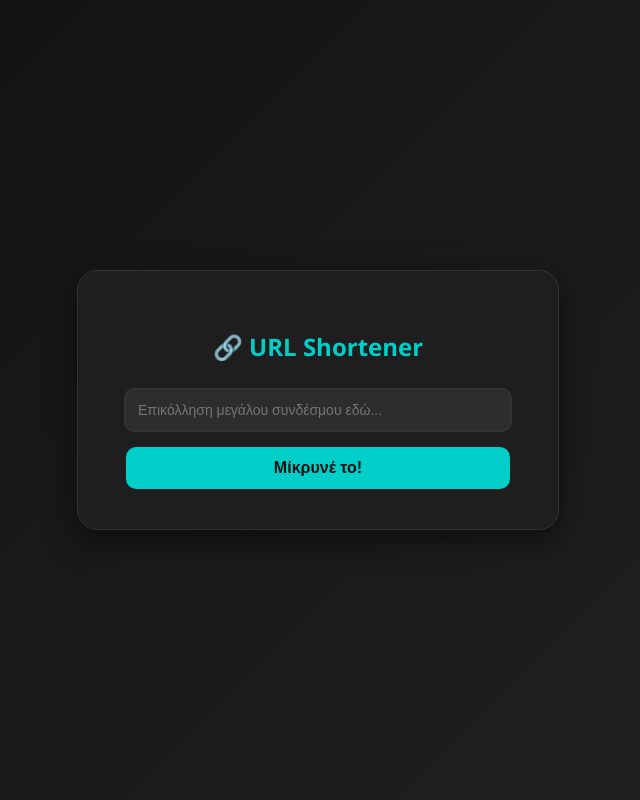
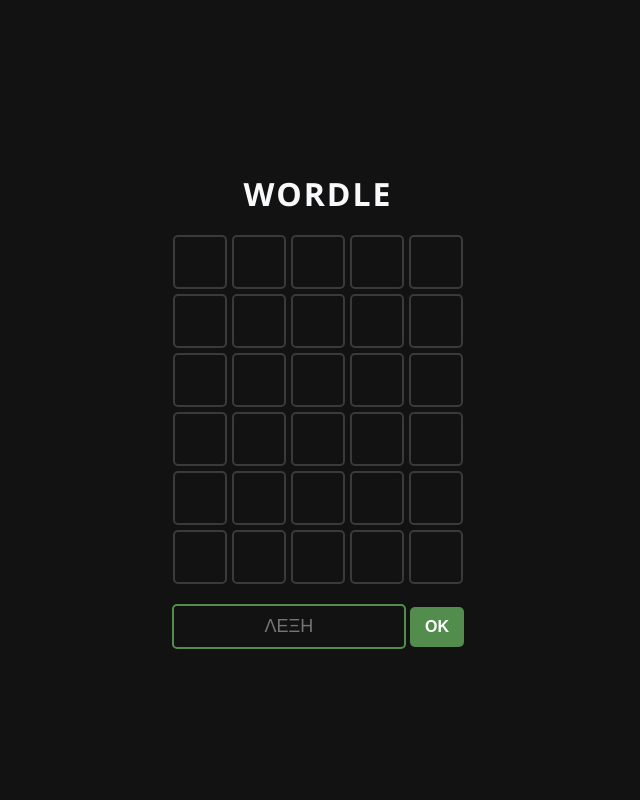
Before and after one commit to nikkar1985/flask, a Flask app: page / in a window 1280 px wide. Shown: the whole page, without its empty margins (322-962 px from the left). Run offline with Flask 3, Linux system fonts and the light colour scheme.

Commit message:
Update index.html

```diff
--- a/templates/index.html
+++ b/templates/index.html
@@ -3,57 +3,93 @@
 <head>
     <meta charset="UTF-8">
     <meta name="viewport" content="width=device-width, initial-scale=1.0">
-    <title>URL Shortener</title>
+    <title>Flask Wordle</title>
     <style>
         body {
             font-family: 'Segoe UI', sans-serif;
-            background: linear-gradient(135deg, #111, #222);
+            background-color: #121213; color: white;
             display: flex; justify-content: center; align-items: center;
-            min-height: 100vh; margin: 0; color: #fff;
+            min-height: 100vh; margin: 0;
         }
-        .card {
-            background: #1e1e1e; padding: 40px; border-radius: 20px;
-            box-shadow: 0 10px 30px rgba(0,0,0,0.5); width: 400px; text-align: center;
-            border: 1px solid #333;
+        .container { text-align: center; width: 350px; }
+        h1 { color: #f8f9fa; letter-spacing: 2px; margin-bottom: 20px; }
+
+        .grid { display: flex; flex-direction: column; gap: 5px; margin-bottom: 20px; }
+        .row { display: flex; justify-content: center; gap: 5px; }
+        .tile {
+            width: 50px; height: 50px; border: 2px solid #3a3a3c;
+            display: flex; justify-content: center; align-items: center;
+            font-size: 24px; font-weight: bold; text-transform: uppercase;
+            border-radius: 5px;
         }
-        h2 { color: #00cec9; margin-bottom: 25px; }
-        input[type="url"] {
-            width: 90%; padding: 12px; border: 2px solid #333; background: #2d2d2d;
-            border-radius: 10px; font-size: 14px; outline: none; color: white; margin-bottom: 15px;
+
+        .correct { background-color: #538d4e; border-color: #538d4e; }
+        .present { background-color: #b59f3b; border-color: #b59f3b; }
+        .absent { background-color: #3a3a3c; border-color: #3a3a3c; }
+
+        input[type="text"] {
+            width: 60%; padding: 10px; border: 2px solid #3a3a3c; background: #121213;
+            color: white; font-size: 18px; text-align: center; border-radius: 5px; outline: none;
+            text-transform: uppercase;
         }
-        input[type="url"]:focus { border-color: #00cec9; }
+        input[type="text"]:focus { border-color: #538d4e; }
         button {
-            width: 96%; padding: 12px; border: none; background: #00cec9;
-            color: #111; border-radius: 10px; font-weight: bold; cursor: pointer; font-size: 16px;
+            padding: 11px 15px; background: #538d4e; color: white; border: none;
+            font-weight: bold; border-radius: 5px; cursor: pointer; font-size: 16px;
         }
-        button:hover { background: #00b5b5; }
-        .result-box {
-            margin-top: 30px; padding: 15px; background: #2d2d2d; border-radius: 10px;
-            border: 1px dashed #00cec9;
+        button:hover { background: #43733f; }
+
+        .message { margin-top: 20px; font-size: 18px; font-weight: bold; }
+        .error { color: #e74c3c; font-size: 14px; margin-bottom: 10px; }
+        .btn-reset {
+            display: inline-block; margin-top: 15px; padding: 8px 15px;
+            background: #3a3a3c; color: white; text-decoration: none; border-radius: 5px; font-size: 14px;
         }
-        .result-box a { color: #00cec9; font-weight: bold; font-size: 18px; text-decoration: none; }
-        .result-box a:hover { text-decoration: underline; }
-        .error { color: #ff7675; margin-top: 15px; font-size: 14px; }
+        .btn-reset:hover { background: #4a4a4c; }
     </style>
 </head>
 <body>
 
-    <div class="card">
-        <h2>🔗 URL Shortener</h2>
+    <div class="container">
+        <h1>WORDLE</h1>
 
-        <form method="POST">
-            <input type="url" name="long_url" placeholder="Επικόλληση μεγάλου συνδέσμου εδώ..." required>
-            <button type="submit">Μίκρυνέ το!</button>
-        </form>
+        <div class="grid">
+            {% for attempt in attempts %}
+                <div class="row">
+                    {% for char, status in attempt %}
+                        <div class="tile {{ status }}">{{ char }}</div>
+                    {% endfor %}
+                </div>
+            {% endfor %}
+
+            {% for _ in range(6 - attempts|length) %}
+                <div class="row">
+                    <div class="tile"></div>
+                    <div class="tile"></div>
+                    <div class="tile"></div>
+                    <div class="tile"></div>
+                    <div class="tile"></div>
+                </div>
+            {% endfor %}
+        </div>
 
         {% if error %}
             <p class="error">{{ error }}</p>
         {% endif %}
 
-        {% if short_url %}
-            <div class="result-box">
-                <p style="margin: 0 0 10px 0; color: #aaa; font-size: 14px;">Έτοιμο το μικρό σου link:</p>
-                <a href="{{ short_url }}" target="_blank">{{ short_url }}</a>
+        {% if not game_over %}
+            <form method="POST">
+                <input type="text" name="guess" maxlength="5" placeholder="ΛΕΞΗ" autofocus required>
+                <button type="submit">OK</button>
+            </form>
+        {% else %}
+            <div class="message">
+                {% if won %}
+                    <p style="color: #538d4e;"> Συγχαρητήρια! Το βρήκες!</p>
+                {% else %}
+                    <p style="color: #e74c3c;"> Έχασες! Η λέξη ήταν: {{ secret_word }}</p>
+                {% endif %}
+                <a href="/reset" class="btn-reset">Παίξε Ξανά</a>
             </div>
         {% endif %}
     </div>
```
